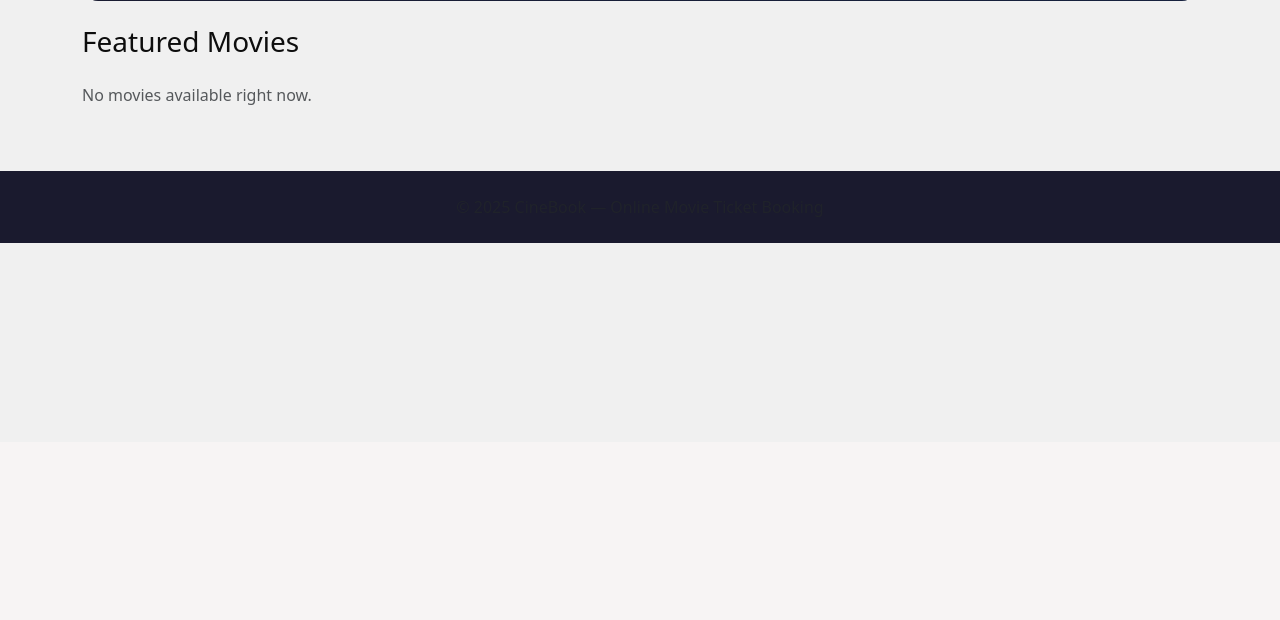
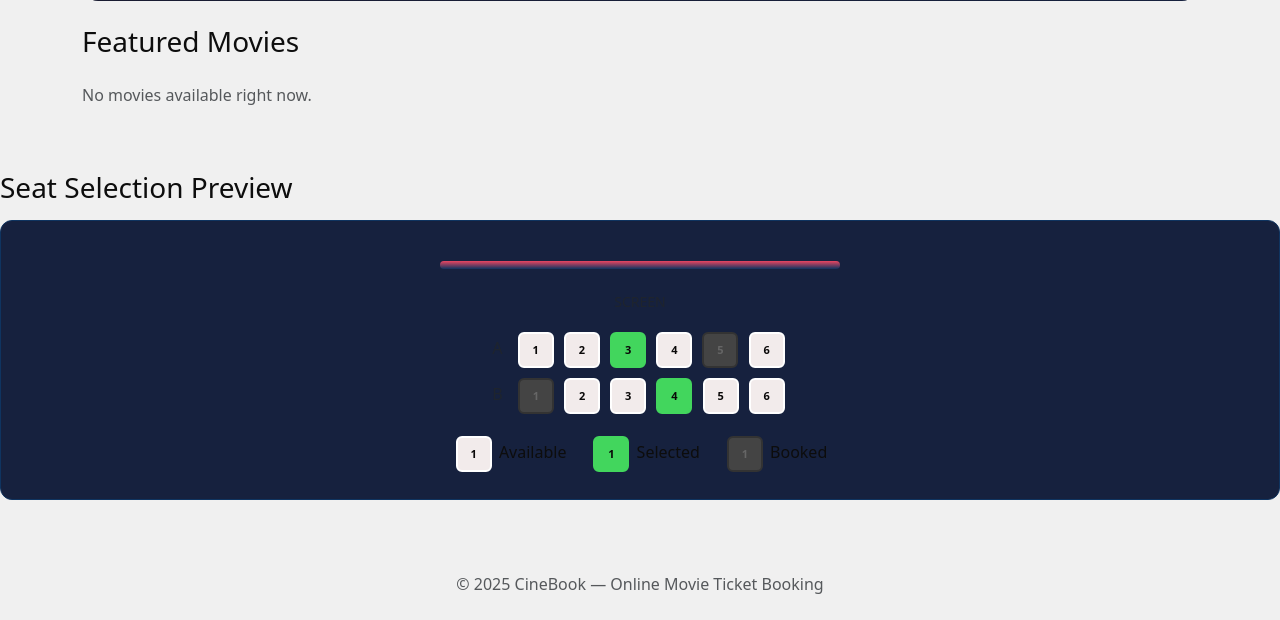
Before and after one commit to Work105/movie-ticket-system, a Django app: template tickets/templates/tickets/home.html in a window 1280 px wide. Shown: the part 358-978 px from the top of the page. Before the commit the page ends 601 px from the top, so only its background shows below. Run offline with Django 5.2, Linux system fonts and the light colour scheme; the template is opened without the code that fills it, so the values that code supplies are empty.

Commit message:
Update base.html

```diff
--- a/tickets/templates/tickets/base.html
+++ b/tickets/templates/tickets/base.html
@@ -28,8 +28,14 @@
     .seat:not(.booked):hover { background: #42d65d; border-color: #42d65d; }
     .screen { background: linear-gradient(to bottom, #e94560, #0f3460);
               height: 8px; border-radius: 4px; margin-bottom: 20px; }
-    footer { background-color: #1a1a2e; }
+    .footer { background-color: #1a1a2e; }
     .booking-card { background: #16213e; border: 1px solid #0f3460; border-radius: 12px; }
+    .theatre {display: flex;align-items: flex-start;gap: 20px;margin-top: 20px;}
+    .rows { display: flex;flex-direction: column;gap: 18px;font-weight: bold;margin-top: 10px;}
+    .seat-area {display: flex;gap: 60px;}
+    .block {display: flex;flex-direction: column;gap: 10px;}
+    .row {display: flex;justify-content: center;}
+    .middle {margin: 0 20px;}
   </style>
 </head>
 <body>
@@ -71,6 +77,48 @@
   {% endfor %}
   {% block content %}{% endblock %}
 </div>
+  <h3 class="mt-5 mb-3">Seat Selection Preview</h3>
+
+  <div class="booking-card p-4">
+
+    <div class="text-center my-3">
+      <div class="screen mx-auto" style="max-width:400px;"></div>
+      <small class="text-muted">SCREEN</small>
+    </div>
+
+    <div class="text-center">
+
+      <div class="mb-1">
+        <span class="text-muted me-2">A</span>
+        <span class="seat">1</span>
+        <span class="seat">2</span>
+        <span class="seat selected">3</span>
+        <span class="seat">4</span>
+        <span class="seat booked">5</span>
+        <span class="seat">6</span>
+      </div>
+
+      <div class="mb-1">
+        <span class="text-muted me-2">B</span>
+        <span class="seat booked">1</span>
+        <span class="seat">2</span>
+        <span class="seat">3</span>
+        <span class="seat selected">4</span>
+        <span class="seat">5</span>
+        <span class="seat">6</span>
+      </div>
+
+    </div>
+
+    <div class="d-flex justify-content-center gap-4 mt-3">
+      <span><span class="seat">1</span> Available</span>
+      <span><span class="seat selected">1</span> Selected</span>
+      <span><span class="seat booked">1</span> Booked</span>
+    </div>
+
+  </div>
+
+</div>
 
 <footer class="py-4 mt-5">
   <div class="container text-center text-muted">
```
